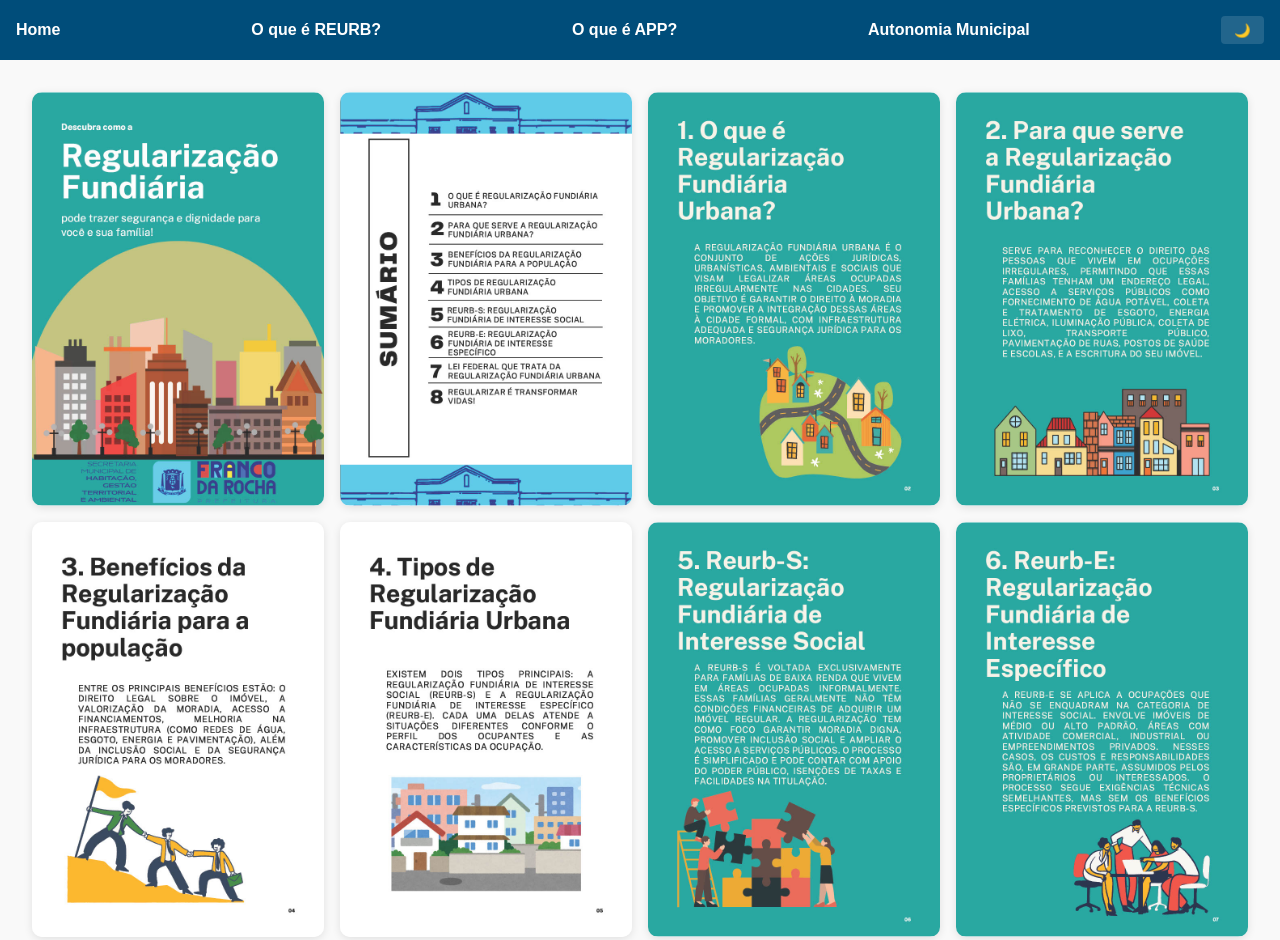
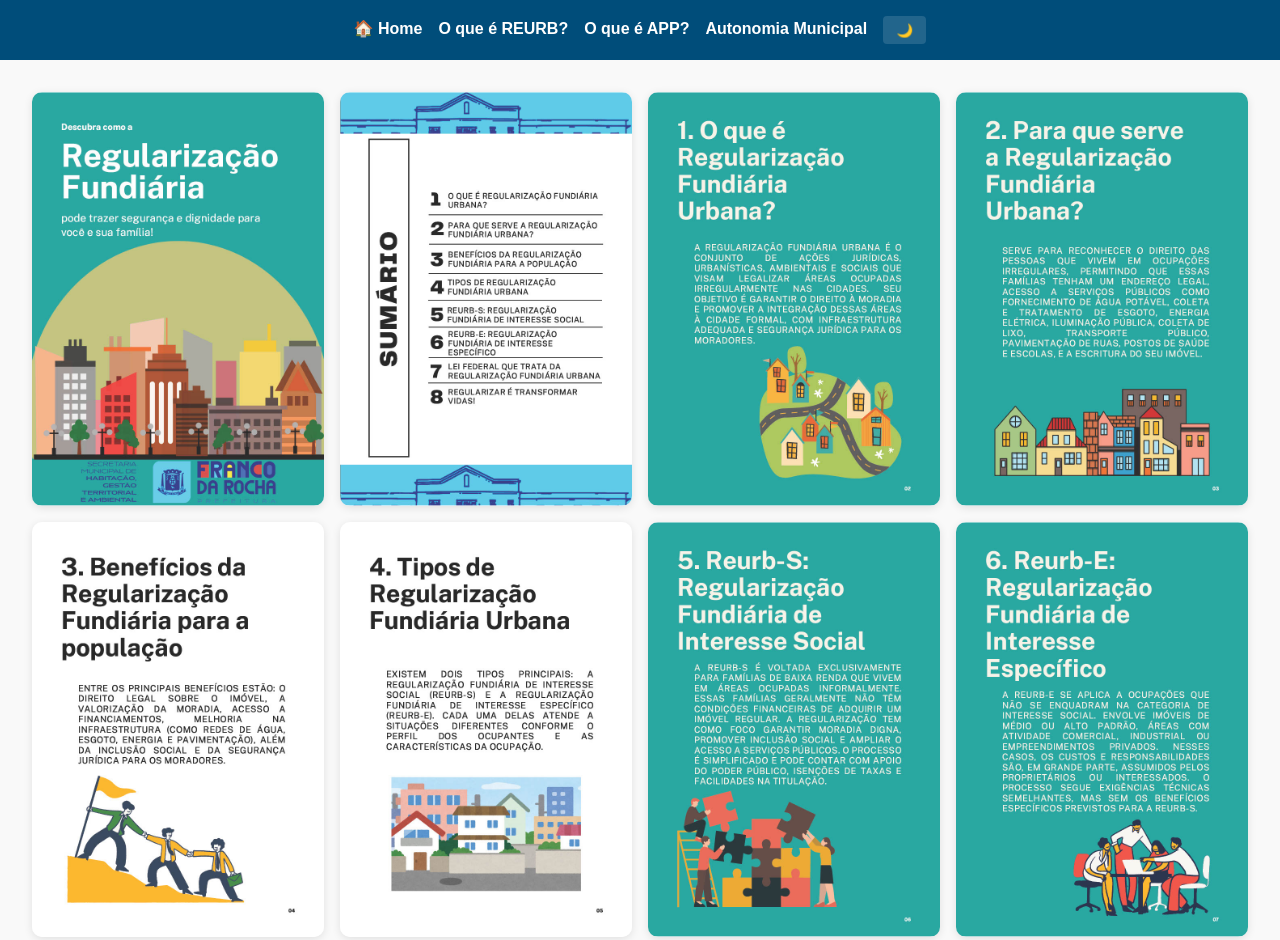
Before and after one commit to w1llace/site_REURB2, a plain HTML site: page index.html in a window 1280 px wide. Shown: the top 940 px of the page. Drawn offline with Linux system fonts and the light colour scheme.

Commit message:
versao3-1

```diff
--- a/index.html
+++ b/index.html
@@ -9,15 +9,16 @@
 <body class="light-theme">
 
     <header class="cabecalho">
-        <nav class="menu">
-            <a href="index.html">Home</a>
-            <a href="P2reurb.html">O que é REURB?</a>
-            <a href="P3app.html">O que é APP?</a>
-            <a href="P4amau.html">Autonomia Municipal</a>
-            <!--<button class="btn-tema" id="toggleTheme">🌙</button>-->
-            <button class="btn" aria-label="Alternar tema claro/escuro">🌙</button>
-        </nav>
-    </header>
+    <nav class="nav-principal" aria-label="Menu principal">
+      <ul>
+        <li><a href="index.html">🏠 Home</a></li>
+        <li><a href="P2reurb.html">O que é REURB?</a></li>
+        <li><a href="P3app.html">O que é APP?</a></li>
+        <li><a href="P4am.html" aria-current="page">Autonomia Municipal</a></li>
+        <li><button class="btn" aria-label="Alternar tema claro/escuro">🌙</button></li>
+      </ul>
+    </nav>
+  </header>
 
     <main class="galeria">
         <img src="imagens cartilhas\000.jpg" alt="Página 0">
```
Also changed, not shown: P2reurb.html (+2 -3 lines), P3app.html (+3 -5 lines), P4am.html (renamed from P4amau.html, +1 -1 lines).
